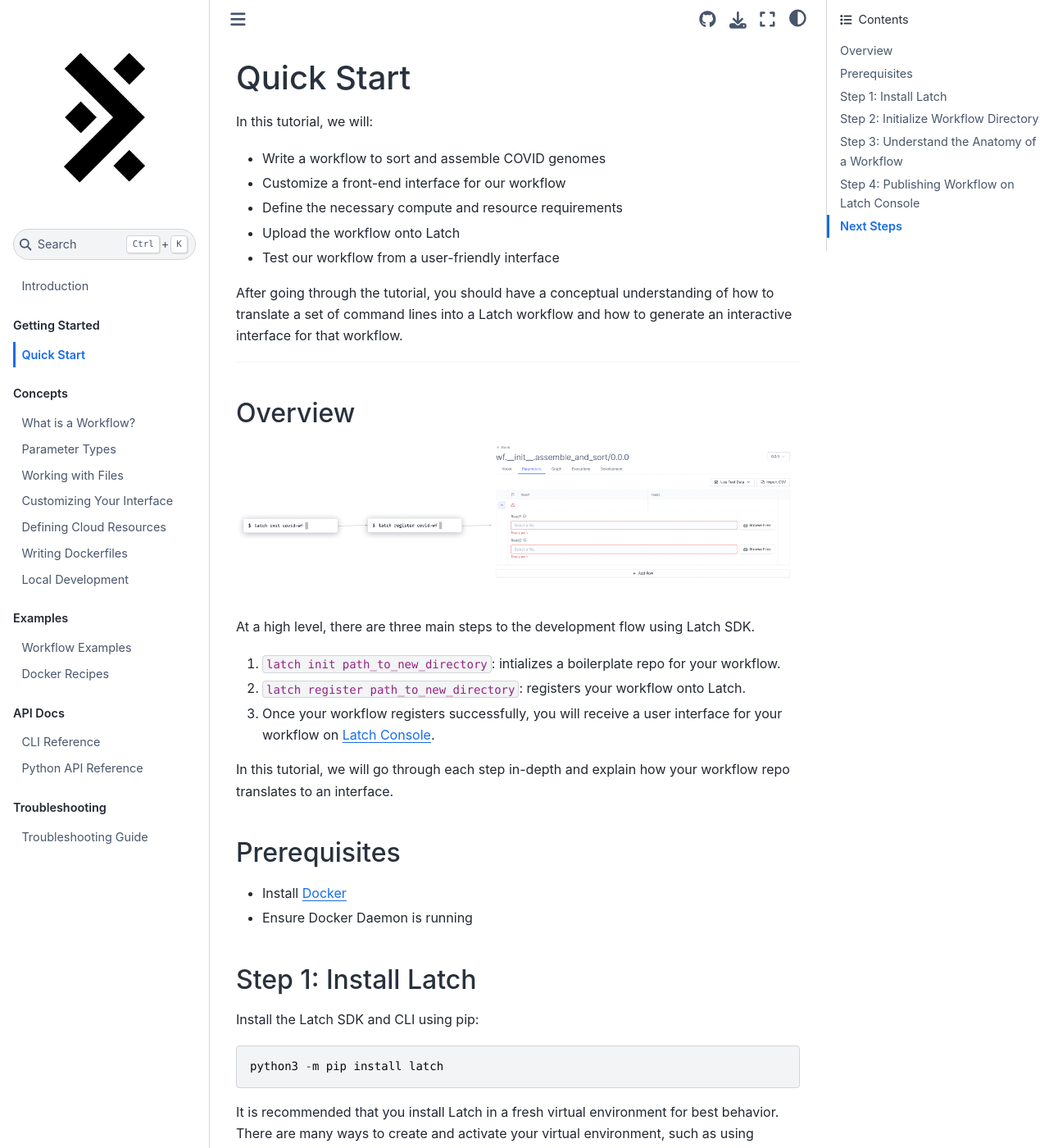
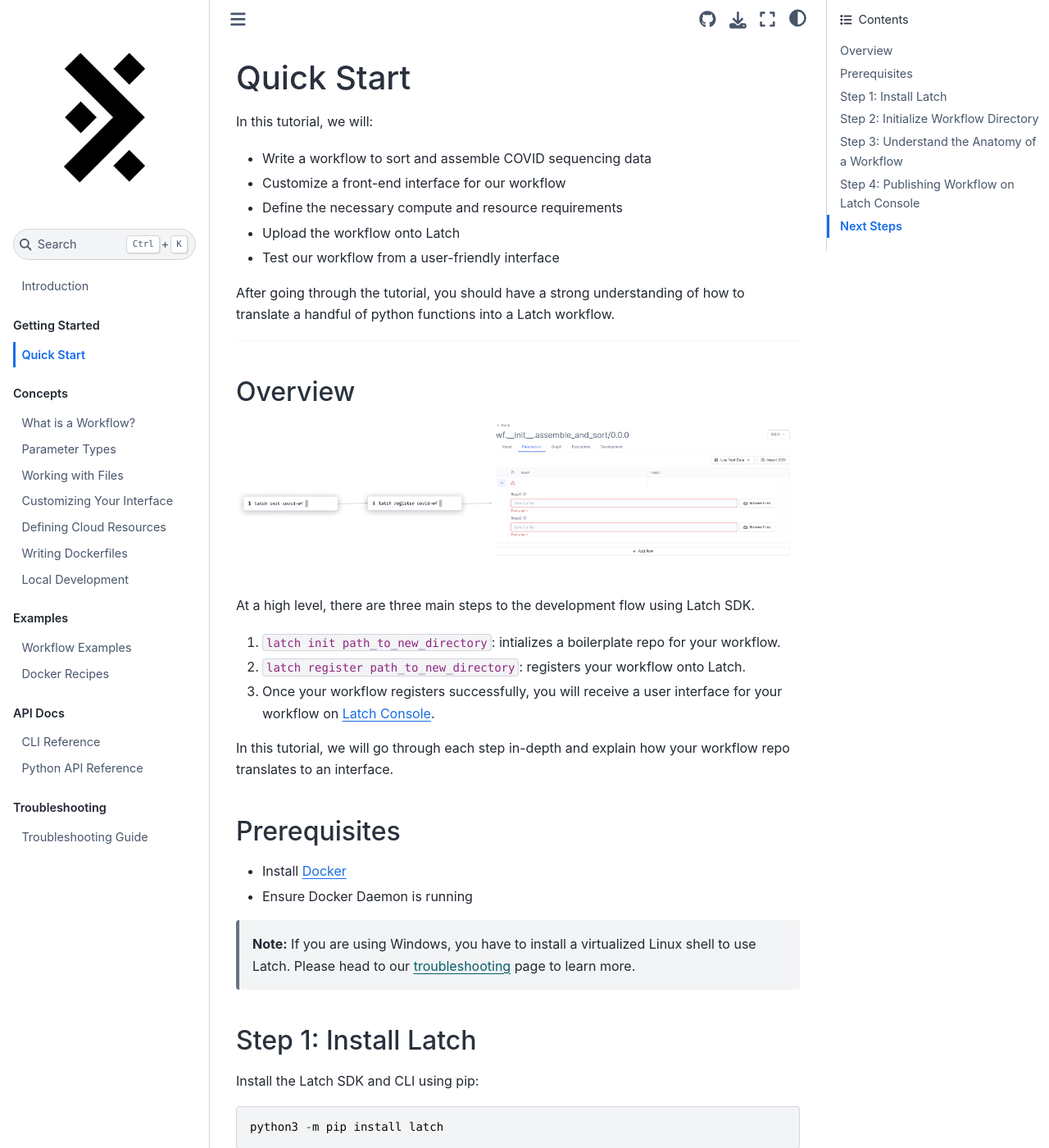
Before and after one commit to latchbio/latch, a Sphinx documentation site: the page built from docs/source/getting_started/quick_start.md, in a window 1280 px wide and 1400 px high. Shown: the whole window at 82% size. Built offline with Sphinx 7.4.7 and the Sphinx Book theme 1.1.4, drawn with Linux system fonts in a browser that asks for light colours.

Commit message:
resolved kennys comments

````diff
--- a/docs/source/getting_started/quick_start.md
+++ b/docs/source/getting_started/quick_start.md
@@ -1,15 +1,15 @@
 # Quick Start
 
 In this tutorial, we will:
-* Write a workflow to sort and assemble COVID genomes
+* Write a workflow to sort and assemble COVID sequencing data
 * Customize a front-end interface for our workflow
 * Define the necessary compute and resource requirements
 * Upload the workflow onto Latch
 * Test our workflow from a user-friendly interface
 
-After going through the tutorial, you should have a conceptual understanding of how to translate a set of command lines into a Latch workflow and how to generate an interactive interface for that workflow.
+After going through the tutorial, you should have a strong understanding of how to translate a handful of python functions into a Latch workflow.
 
-<hr/>
+---
 
 ## Overview
 
@@ -25,6 +25,9 @@
 ## Prerequisites
 * Install [Docker](https://docs.docker.com/get-docker/)
 * Ensure Docker Daemon is running
+
+> **Note:**
+If you are using Windows, you have to install a virtualized Linux shell to use Latch. Please head to our [troubleshooting](../troubleshooting/troubleshooting.md) page to learn more.
 
 ## Step 1: Install Latch
 Install the Latch SDK and CLI using pip:
@@ -74,7 +77,7 @@
 
 Let's walk through how each task is constructed, and how tasks are chained together to create a workflow.
 
-<b>First task</b>: Converts FastQ files into a BAM file
+**First task**: Converts FastQ files into a BAM file
 
 ```python
 @small_task
@@ -102,23 +105,23 @@
     return LatchFile(str(sam_file), "latch:///covid_assembly.sam")
 ```
 
-<i>1.1 Decorating a task</i>
+### 1.1 Decorating a task
 
 The decorator `@small_task` is used to specify that a Python function is a task within a workflow. In other words, if you <i>don't</i> use the decorator, Latch will treat it as a normal Python helper function. Using the function in your workflow would throw an error.
 
 The decorator is also used to determine the resources the task is expected to consume (eg. CPU, RAM, GPU) at runtime. Read more about how you can annotate tasks with different resource requirements [here](../basics/defining_cloud_resources.md).
 
-<i>1.2. Definining Typed Inputs </i>
+### 1.2. Definining Typed Inputs
 
 All inputs to a task must be typed. The types can be any valid Python type (e.g. `str`, `int`, `List`, etc.) or Latch-specific types, such as `LatchFile` or `LatchDir`.
 
-There are two reasons why typing your inputs is important. One, it maintains the integrity of the workflow, ensuring that the output of a previous task has the same type as the input of the next task. Second, Latch SDK parses the type of your input to generate the right front-end component at registration. For example, if you specify the input has type `str`, Latch would generate an input box that allows user to enter a string. Similarly, if you specify type `LatchFile` for a FastQ file, Latch would generate a button that says <b>Browse File</b>, allowing you to browse data on Latch.
+There are two reasons why typing your inputs is important. One, it maintains the integrity of the workflow, ensuring that the output of a previous task has the same type as the input of the next task. Second, Latch SDK parses the type of your input to generate the right front-end component at registration. For example, if you specify the input has type `str`, Latch would generate an input box that allows user to enter a string. Similarly, if you specify type `LatchFile` for a FastQ file, Latch would generate a button that says **Browse File**, allowing you to browse data on Latch.
 
 <!-- Code and pictures here -->
 
 You can see an exhaustive list of all parameter types supported on Latch [here](../basics/parameter_types.md).
 
-<i>1.3. Resolving Input File Path</i>
+### 1.3. Resolving Input File Path
 
 One common pattern you'd notice in tasks is calling `local_path` on an input parameter of type `LatchFile`:
 
@@ -143,7 +146,7 @@
 
 A `LatchFile` is a Python class that represents a file object in the context of a task execution. When we call `local_path` on a LatchFile, Latch downloads the files into the environment on which our task is executed, making it available to our assembly command line tool.
 
-<i>1.4. Running a command line with `subprocess`</i>
+### 1.4. Running a command line with `subprocess`
 
 Many bioinformatics tools are packaged as single command lines. To run such command line in a Latch task, we make use of the [`subprocess`](https://docs.python.org/3/library/subprocess.html) module, which allows us to execute and manage subprocesses directly from Python. That involves working with the standard input stdin, standard output stdout, and return codes.
 
@@ -173,7 +176,7 @@
 
 The code creates a new subprocess to execute the bowtie command and outputs a SAM file.
 
-<i>1.5. Resolving Output File Path</i>
+### 1.5. Resolving Output File Path
 
 Another common pattern you will see with `LatchFile` is for workflow outputs in your function's return statement:
 ```python
@@ -181,14 +184,14 @@
     return LatchFile(str(sam_file), "latch:///covid_assembly.sam")
 ```
 
-Here, we are passing <b>two</b> values to `LatchFile`, a local path and a remote path.
+Here, we are passing **two** values to `LatchFile`, a local path and a remote path.
 * The first value represents the full path reference to the output file that is inside the container after your workflow finishes executing.
 
     We are able to retrieve the filepath thanks to the `Path` class from the `pathlib` module. Writing `str(Path("covid_assembly.sam").resolve())` returns the complete filepath. <i>(Still in doubt? Try it from your terminal!)</i>
 
 * The second value refers to the output file location on [Latch Console](console.latch.bio/data). In other words, when our workflow finishes, you shoujld see a file called `covid_assembly.sam` on Latch Console.
 
-<b>Second task</b>: Sort BAM file
+**Second task**: Sort BAM file
 
 The structure of the second task is very similar to the first one, making use of, `@small_task`, `LatchFile` and `subprocess`, as explained above.
 
@@ -216,7 +219,7 @@
 
 The only thing we have to pay attention to is because we are taking the output of the `assembly_task` as the input of `sort_bam_task`, their types must match. Here, they both have type `LatchFile`.
 
-<i>1.6. Defining the main workflow function</i>
+### 1.6. Defining the main workflow function
 
 ```python
 @workflow
@@ -332,10 +335,10 @@
 See the side-by-side comparison below on how each section of the docstring translates to a workflow interface on [Latch Console](console.latch.bio/workflows).
 
 ![Description UI](../assets/description-md.png)
-Your workflow description will show up in the <b>Description</b> tab on Latch Console.
+Your workflow description will show up in the **Description** tab on Latch Console.
 
 ![Inputs UI](../assets/inputs-md.png)
-The interface for workflow inputs will be displayed on the <b>Parameters</b> tab on Console.
+The interface for workflow inputs will be displayed on the **Parameters** tab on Console.
 
 Read more about how to customize the user interface for your inputs [here](../basics/customizing_interface.md).
 
@@ -356,7 +359,7 @@
 If you are having issues with registration or have general questions, please
 file an issue on [github](https://github.com/latchbio/latch).
 
-<hr>
+---
 
 ## Next Steps
 * Read the [Concepts](../basics/what_is_a_workflow.md) page
````
Also changed, not shown: docs/source/examples/docker_recipes.md (+1 -1 lines), docs/source/index.md (+19 -17 lines), docs/source/troubleshooting/troubleshooting.md (+1 -2 lines).
